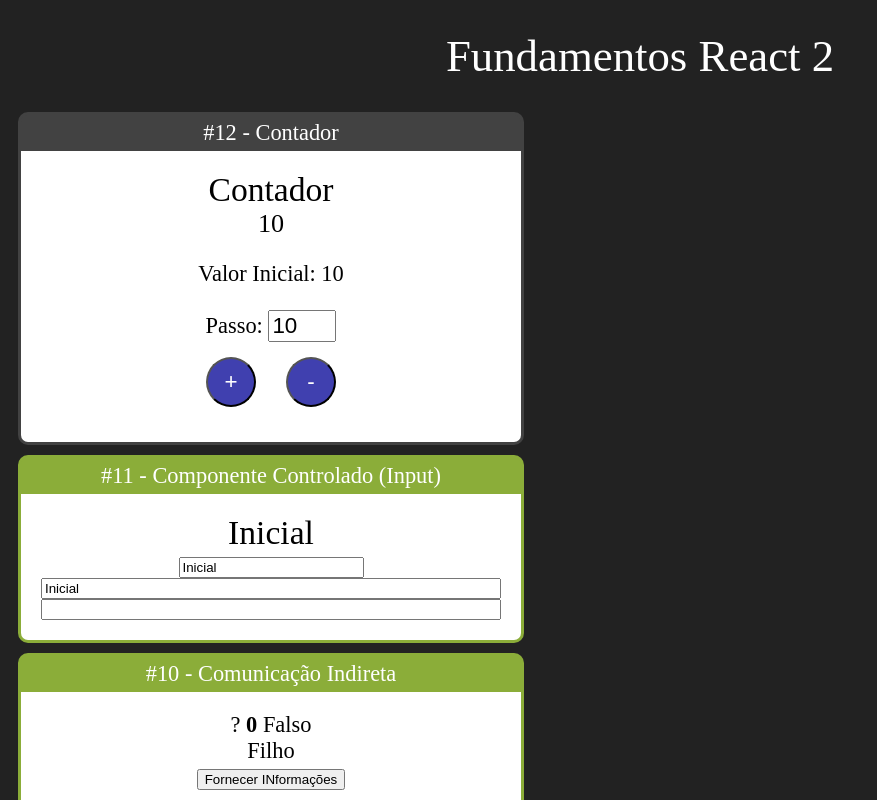
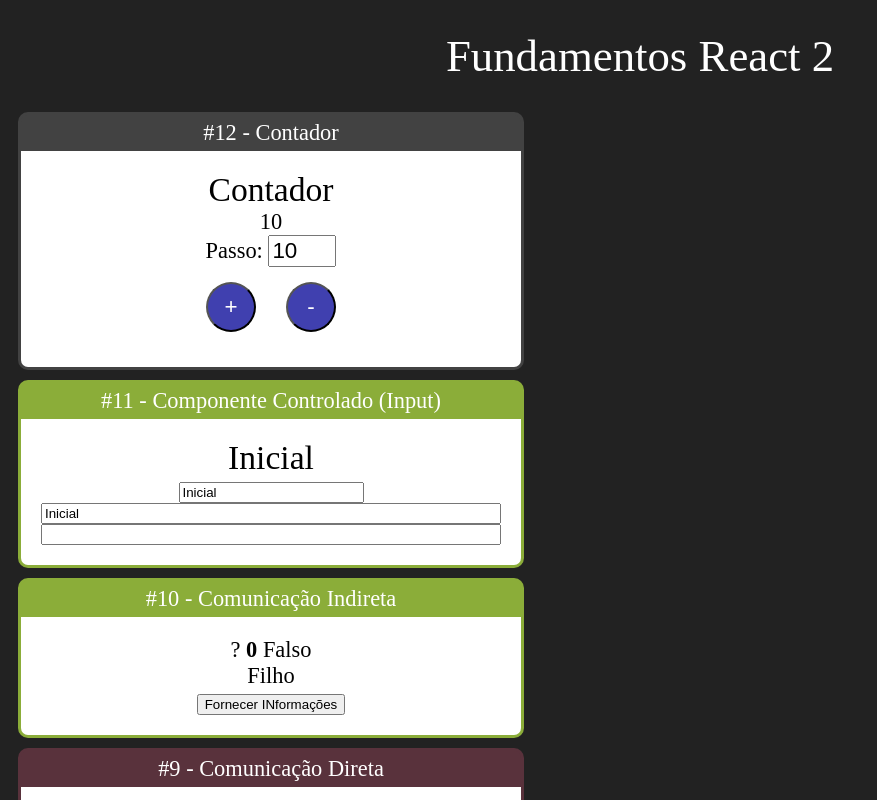
Before and after one commit to assisdefrancisco/fundamentos-react, a React (Create React App) app: page / in a window 1280 px wide. Shown: the top 800 px of the page, without its empty margins (0-877 px from the left). Built offline with nearby package versions, Linux system fonts and the light colour scheme.

Commit message:
Quebrando o componente Contador em componentes menores

```diff
--- /dev/null
+++ b/src/components/contador/Botoes.jsx
@@ -0,0 +1,10 @@
+import React from 'react';
+
+export default props => {
+    return (
+        <>
+            <button onClick={props.setInc}>+</button>
+            <button onClick={props.setDec}>-</button>
+        </>
+    )
+}
--- a/src/components/contador/Contador.jsx
+++ b/src/components/contador/Contador.jsx
@@ -1,5 +1,8 @@
 import React, { Component } from 'react'
+import Botoes from './Botoes'
 import './Contador.css'
+import Display from './Display'
+import PassoForm from './PassoForm'
 
 export default class Contador extends Component {
     state = {
@@ -15,9 +18,9 @@
         this.setState({ numero: this.state.numero - this.state.passo })
     }
 
-    setPasso = (e) => {
+    setPasso = (novoPasso) => {
         this.setState({
-            passo: +e.target.value
+            passo: novoPasso
         })
     }
 
@@ -25,16 +28,9 @@
         return (
             <div className='Contador'>
                 <h2>Contador</h2>
-                <h3>{this.state.numero}</h3>
-                <p>Valor Inicial: {this.state.numero}</p>
-
-                <div>
-                    <label htmlFor="passoInicial">Passo: </label>
-                    <input type="number" value={this.state.passo} onChange={this.setPasso} />
-                </div>
-
-                <button onClick={this.inc}>+</button>
-                <button onClick={this.dec}>-</button>
+                <Display numero={this.state.numero} />
+                <PassoForm passo={this.state.passo}  setPasso={this.setPasso} />
+                <Botoes setInc={this.inc} setDec={this.dec} />
             </div>
         )
     }
--- /dev/null
+++ b/src/components/contador/Display.jsx
@@ -0,0 +1,7 @@
+import React from 'react';
+
+export default props => {
+    return (
+        <div>{props.numero}</div>
+    )
+}
--- /dev/null
+++ b/src/components/contador/PassoForm.jsx
@@ -0,0 +1,11 @@
+import React from 'react';
+
+export default props => {
+
+    return (
+        <div>
+            <label htmlFor="passoInicial">Passo: </label>
+            <input type="number" value={props.passo} onChange={e => props.setPasso(+e.target.value)} />
+        </div>
+    )
+}
```
